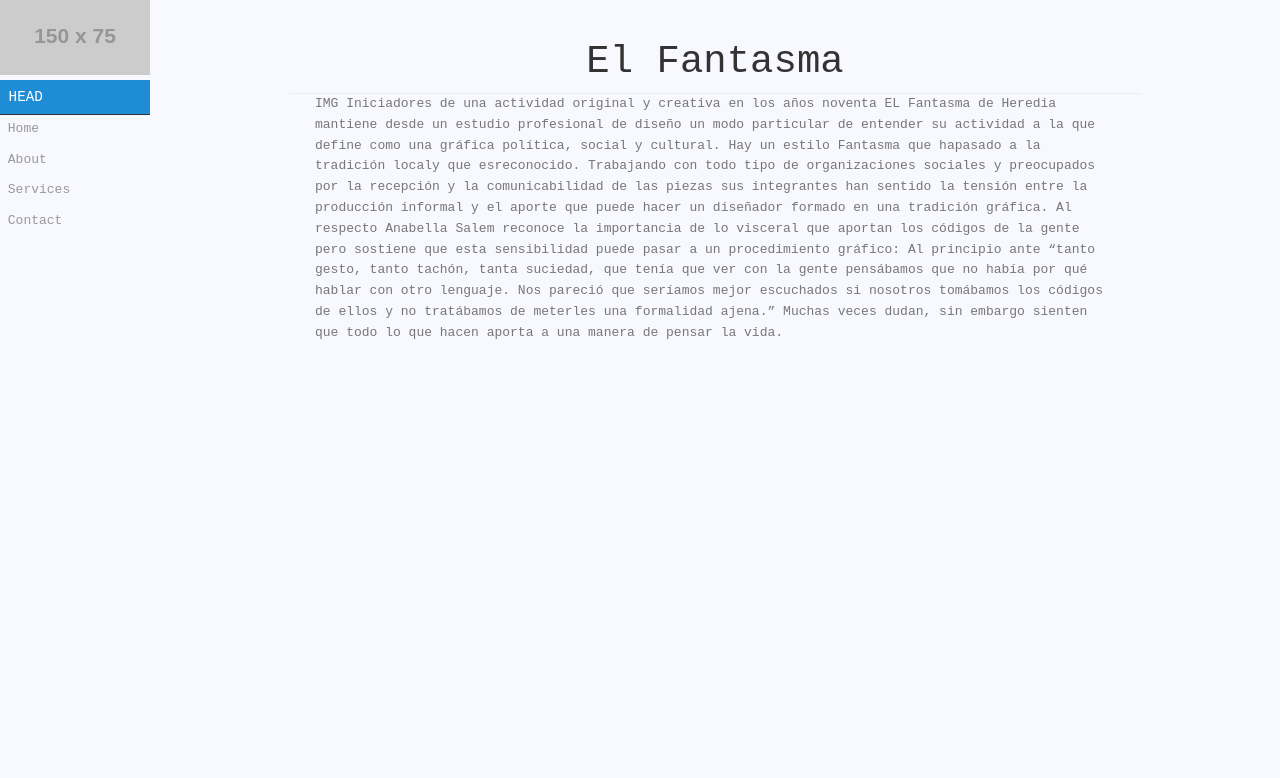
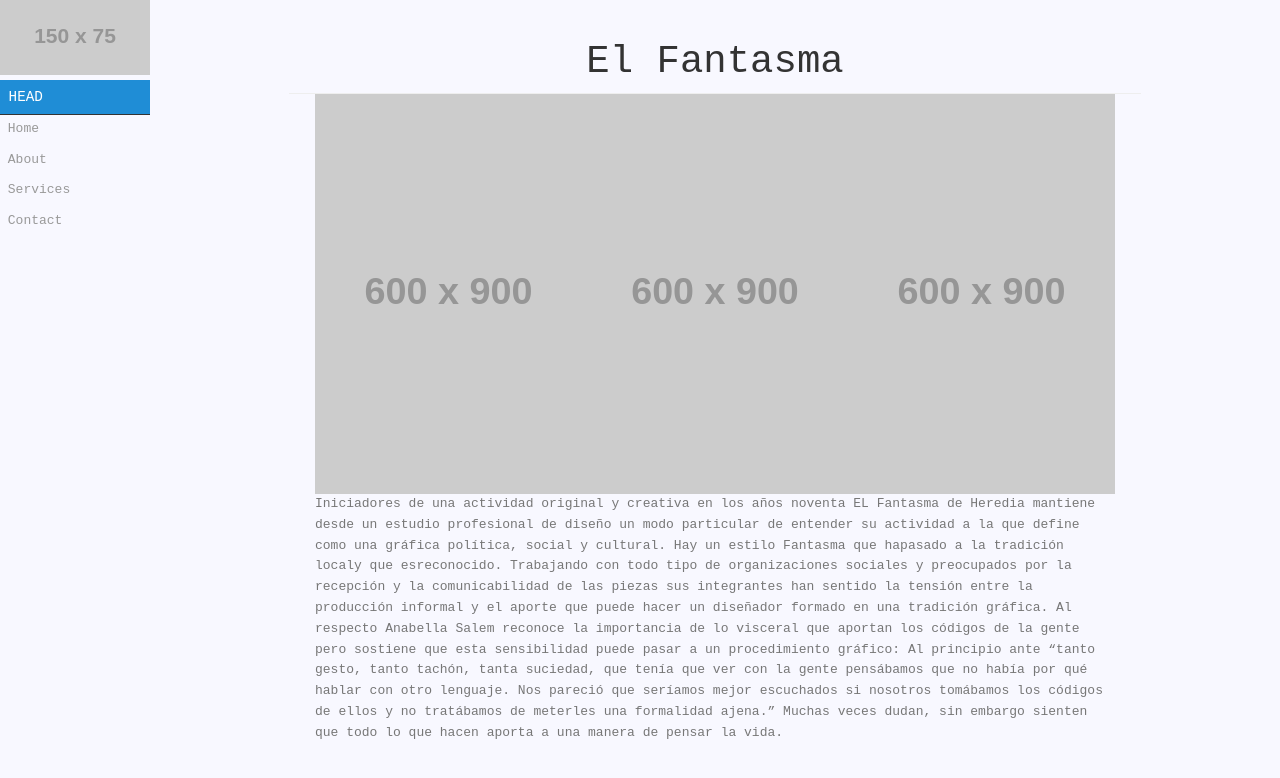
Before and after one commit to tasken/fantasma, a Jekyll site: the page built from fantasma.html, in a window 1280 px wide. Shown: the top 778 px of the page. Built offline with Jekyll 4.4.1, drawn with Linux system fonts in a browser that asks for light colours; nearby versions of some CDN libraries.

Commit message:
space ghost!

```diff
--- a/El Fantasma.html
+++ b/fantasma.html
@@ -3,6 +3,10 @@ layout: default
 title: 'El Fantasma'
 ---
 
-IMG
+<div class="pure-g">
+	<div class="pure-u-1-3"><img src="//placehold.it/600x900" class="pure-img"></div>
+	<div class="pure-u-1-3"><img src="//placehold.it/600x900" class="pure-img"></div>
+	<div class="pure-u-1-3"><img src="//placehold.it/600x900" class="pure-img"></div>
+</div>
 
 Iniciadores de una actividad original y creativa en los años noventa EL Fantasma de Heredia mantiene desde un estudio profesional de diseño un modo particular de entender su actividad  a la que define como una gráfica política, social y cultural. Hay un estilo Fantasma  que hapasado a la tradición localy que esreconocido. Trabajando con todo tipo de organizaciones sociales y preocupados por la recepción y la comunicabilidad de las piezas sus integrantes  han sentido la tensión entre la producción informal  y el aporte que puede hacer un diseñador formado en una tradición gráfica. Al respecto Anabella Salem reconoce la importancia de lo visceral  que aportan los códigos de la gente pero sostiene que esta sensibilidad puede pasar a un procedimiento gráfico: Al principio ante “tanto gesto, tanto tachón, tanta suciedad, que tenía que ver con la gente pensábamos que no había por qué hablar con otro lenguaje. Nos pareció que seríamos mejor escuchados si nosotros tomábamos los códigos de ellos y no tratábamos de meterles una formalidad ajena.” Muchas veces dudan, sin embargo sienten que todo lo que hacen aporta a una manera de pensar la vida.
```
